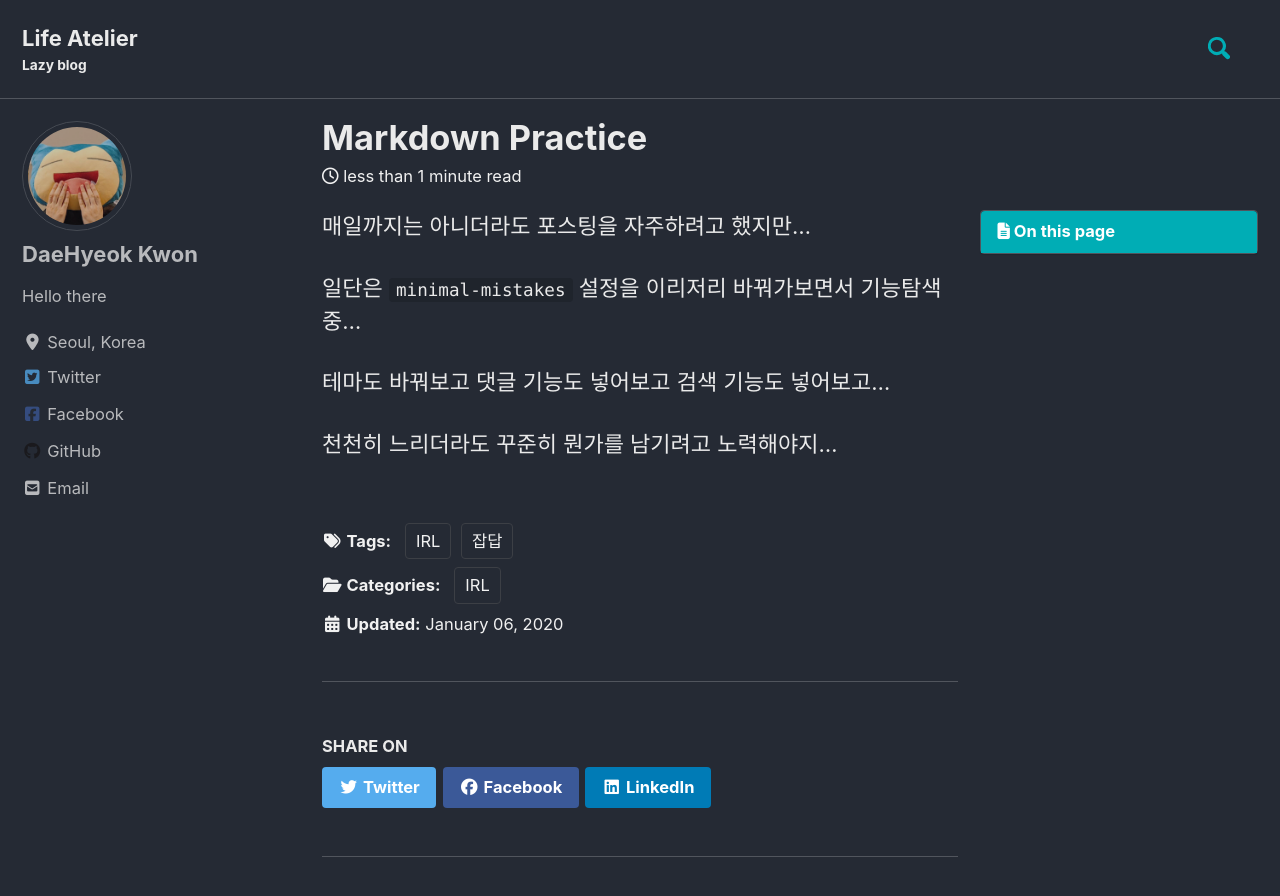
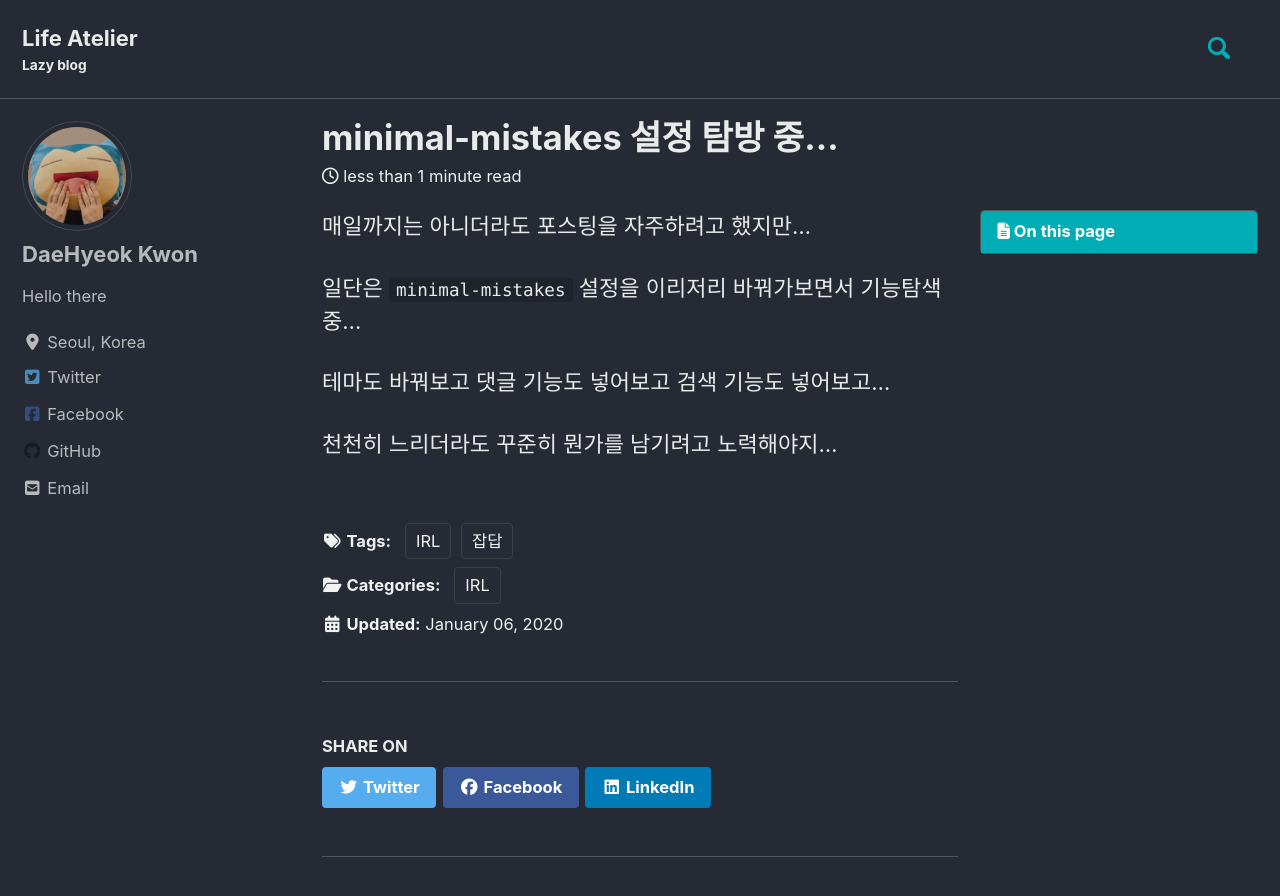
Before and after one commit to kor-haru/kor-haru.github.io, a Jekyll site: the page built from _posts/2020-01-06-002.md, in a window 1280 px wide and 900 px high. Shown: the top 896 px of the window. Built offline with Jekyll 4.4.1, drawn with Linux system fonts in a browser that asks for light colours; cached includes are drawn as plain includes; nearby versions of some CDN libraries.

Commit message:
mode : update title

```diff
--- a/_posts/2020-01-06-002.md
+++ b/_posts/2020-01-06-002.md
@@ -1,5 +1,5 @@
 ---
-title : "Markdown Practice"
+title : "minimal-mistakes 설정 탐방 중..."
 category :
   - IRL
 tag :
```
